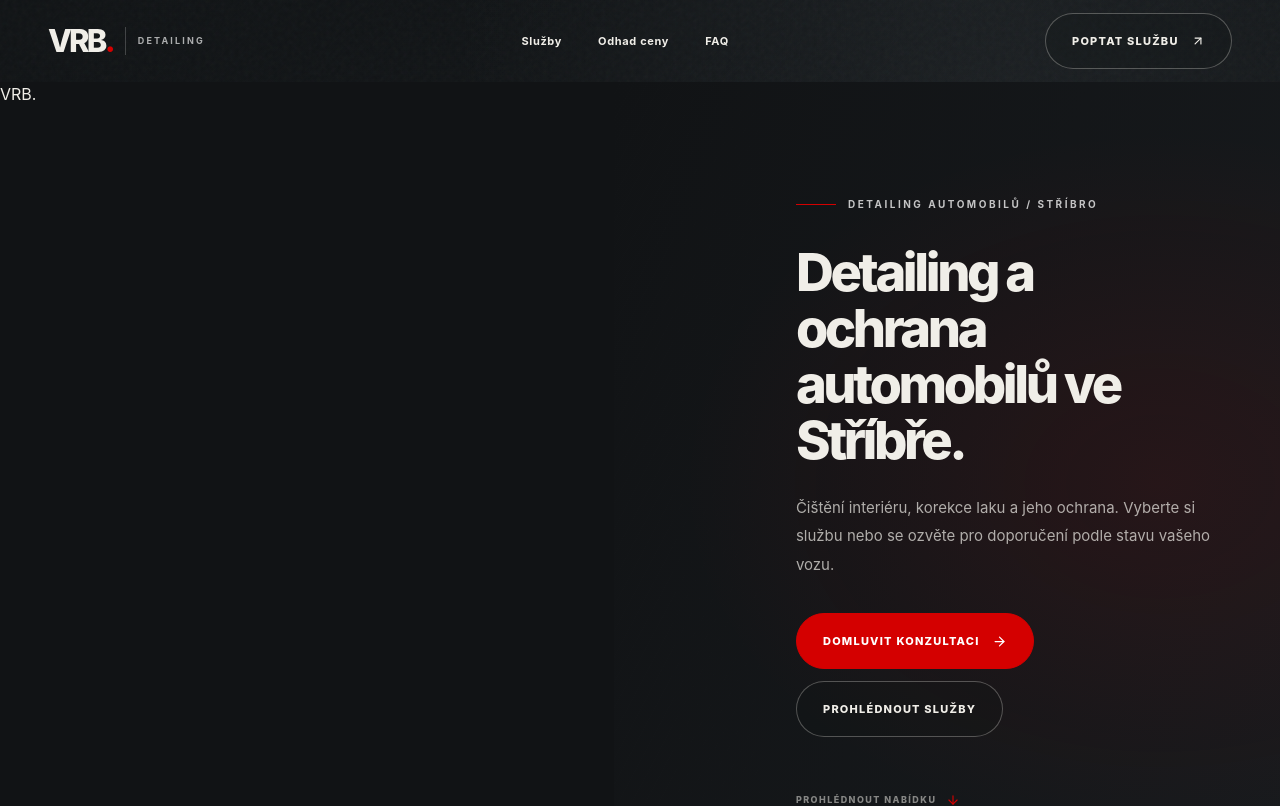
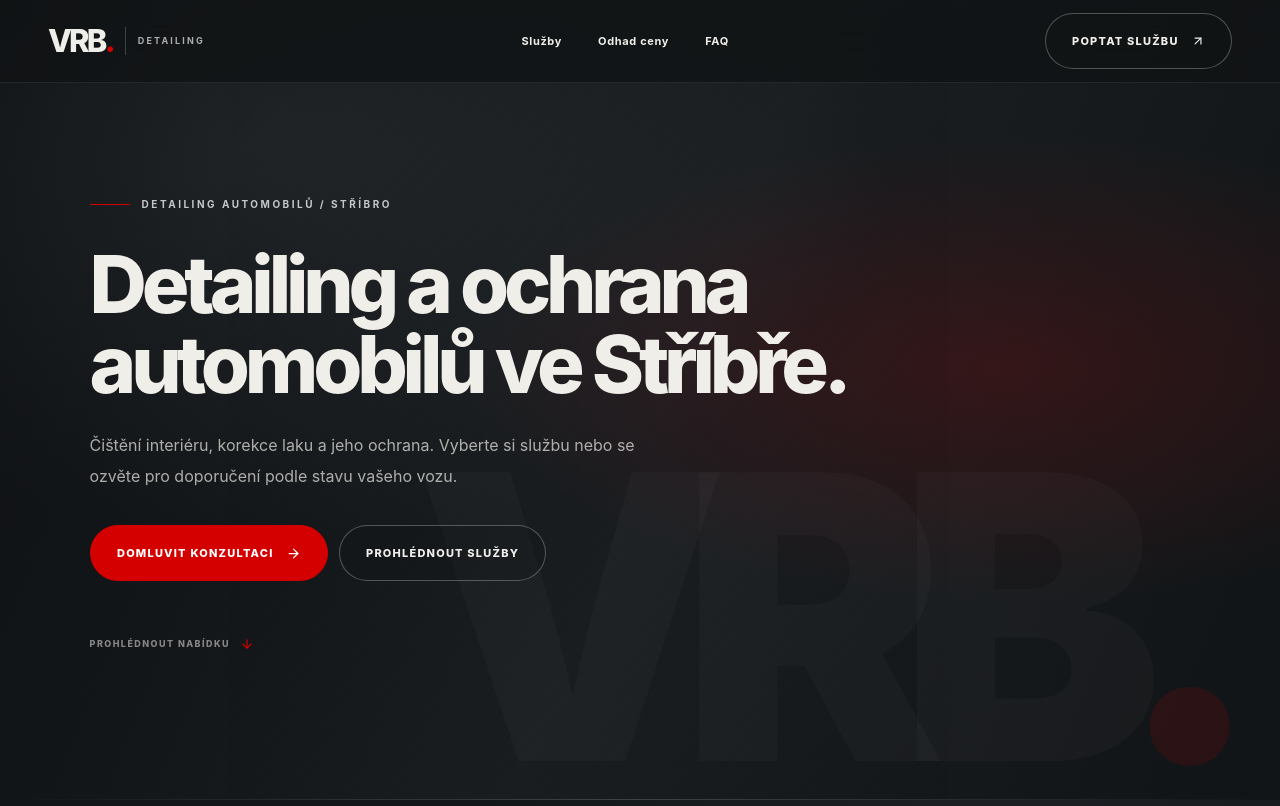
Before and after one commit to vrbaX/Car-Detailing, a React (Vite) app: page / in a window 1280 px wide. Shown: the top 806 px of the page. Built offline with nearby package versions, Linux system fonts and the light colour scheme.

Commit message:
Add cinematic hero and smooth scroll-aware header

```diff
--- a/src/index.css
+++ b/src/index.css
@@ -939,3 +939,92 @@ main.min-h-screen::before {
   .hero-section { grid-template-columns: minmax(0, 1.12fr) minmax(0, .98fr); }
   .hero-photo, .hero-photo img { min-height: 700px; }
 }
+
+
+/* Full-bleed typographic hero — no generic stock photo */
+.hero-section {
+  display: flex;
+  align-items: stretch;
+  min-height: min(850px, 100svh);
+  padding-top: 0;
+  isolation: isolate;
+  background: #101214;
+}
+.hero-backdrop {
+  position: absolute;
+  z-index: -2;
+  inset: 0;
+  background:
+    radial-gradient(ellipse at 78% 46%, rgba(212,0,0,.16), transparent 34rem),
+    radial-gradient(ellipse at 22% 18%, rgba(115,127,135,.14), transparent 38rem),
+    linear-gradient(112deg, #0d0f11 0%, #1a1e21 52%, #111416 100%);
+}
+.hero-backdrop::before {
+  content: "";
+  position: absolute;
+  inset: 0;
+  opacity: .2;
+  background:
+    repeating-linear-gradient(135deg, transparent 0 7px, rgba(255,255,255,.025) 8px, transparent 9px 15px),
+    linear-gradient(90deg, transparent 0%, rgba(0,0,0,.12) 100%);
+  mask-image: linear-gradient(90deg, black, transparent 92%);
+}
+.hero-backdrop::after {
+  content: "";
+  position: absolute;
+  inset: auto 0 0;
+  height: 1px;
+  background: linear-gradient(90deg, transparent, rgba(240,238,232,.18), transparent);
+}
+.hero-content {
+  width: 100%;
+  min-height: inherit;
+  display: flex;
+  align-items: center;
+  padding: 150px max(7vw, calc((100% - 1240px)/2)) 100px;
+}
+.hero-copy { width: min(100%, 850px); }
+.hero-copy h1 { max-width: 850px; font-size: clamp(48px, 6.2vw, 88px); line-height: 1.02; }
+.hero-copy > p { max-width: 600px; font-size: 16px; }
+.hero-mark {
+  position: absolute;
+  z-index: -1;
+  right: 5vw;
+  bottom: 3vh;
+  color: rgba(240,238,232,.025);
+  font-size: clamp(180px, 31vw, 480px);
+  font-weight: 900;
+  line-height: .8;
+  letter-spacing: -.12em;
+  pointer-events: none;
+  user-select: none;
+}
+.hero-mark span { color: rgba(212,0,0,.12); }
+.site-header {
+  position: fixed;
+  inset: 0 0 auto;
+  z-index: 100;
+  width: 100%;
+  border-bottom: 1px solid rgba(255,255,255,.08);
+  background: rgba(17,19,21,.76);
+  backdrop-filter: blur(18px);
+  -webkit-backdrop-filter: blur(18px);
+  transform: translateY(0);
+  opacity: 1;
+  transition: transform .32s cubic-bezier(.2,.7,.2,1), opacity .25s ease;
+  will-change: transform;
+}
+.site-header.is-hidden { transform: translateY(-105%); opacity: 0; pointer-events: none; }
+.site-header.is-visible { transform: translateY(0); opacity: 1; }
+html { scroll-padding-top: 92px; }
+@media (max-width: 700px) {
+  .hero-section { min-height: 760px; }
+  .hero-content { padding: 130px 24px 75px; }
+  .hero-copy h1 { font-size: clamp(43px, 11vw, 58px); }
+  .hero-copy > p { font-size: 14px; }
+  .hero-mark { right: 2vw; bottom: 7vh; font-size: 45vw; }
+  html { scroll-padding-top: 78px; }
+}
+@media (prefers-reduced-motion: reduce) {
+  .site-header { transition: none; }
+}
```
